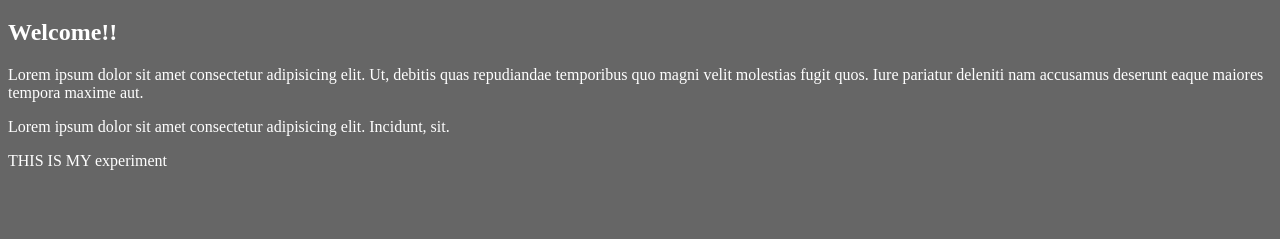
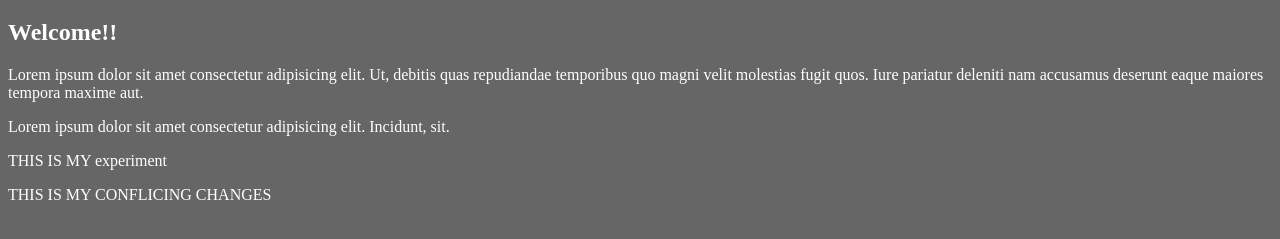
Before and after one commit to Tabique2/new-repository, a plain HTML site: page index.html in a window 1280 px wide. Shown: the part 61-300 px from the top of the page. Drawn offline with Linux system fonts and the light colour scheme.

Commit message:
modify paragraph content

```diff
--- a/index.html
+++ b/index.html
@@ -26,5 +26,6 @@
         </div>
 
         <p>THIS IS MY experiment</p>
+        <p>THIS IS MY CONFLICING CHANGES</p>
 </body>
 </html>
```
